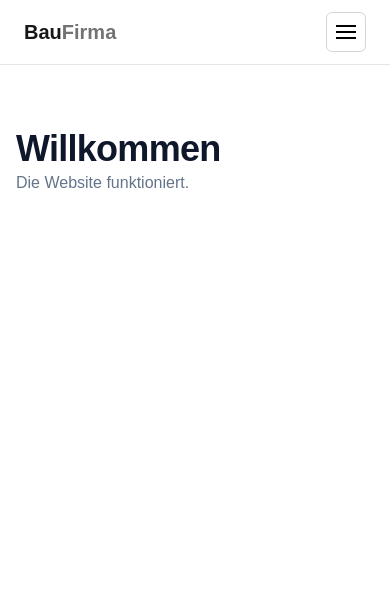
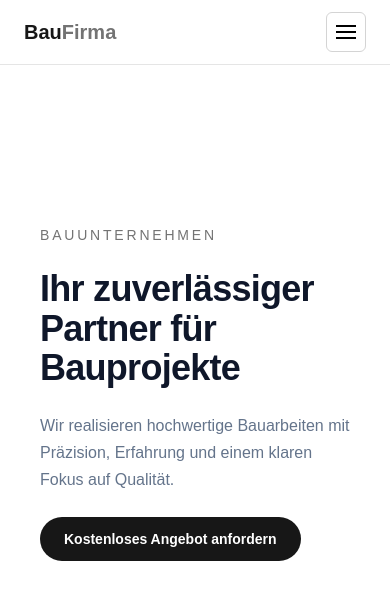
Before and after one commit to stickd/bauunternehmen-landing, a Next.js app: page / in a window 390 px wide. Shown: the top 600 px of the page. Built offline with nearby package versions, Linux system fonts and the light colour scheme.

Commit message:
feat: implement responsive hero section with CTA and integrate into homepage

```diff
--- a/src/app/page.tsx
+++ b/src/app/page.tsx
@@ -1,8 +1,9 @@
+import Hero from "@/components/sections/Hero";
+
 export default function HomePage() {
   return (
     <main className="container section">
-      <h1>Willkommen</h1>
-      <p>Die Website funktioniert.</p>
+      <Hero />
     </main>
   );
 }
--- /dev/null
+++ b/src/components/sections/Hero.tsx
@@ -0,0 +1,24 @@
+export default function Hero() {
+  return (
+    <section className="w-full px-6 py-24 md:px-10 md:py-32">
+      <div className="mx-auto flex max-w-7xl flex-col items-start justify-center gap-6">
+        <span className="text-sm font-medium uppercase tracking-[0.2em] text-neutral-500">
+          Bauunternehmen
+        </span>
+
+        <h1 className="max-w-3xl text-4xl font-bold leading-tight text-neutral-900 md:text-6xl">
+          Ihr zuverlässiger Partner für Bauprojekte
+        </h1>
+
+        <p className="max-w-2xl text-base leading-7 text-neutral-600 md:text-lg">
+          Wir realisieren hochwertige Bauarbeiten mit Präzision, Erfahrung und
+          einem klaren Fokus auf Qualität.
+        </p>
+
+        <button className="rounded-full bg-neutral-900 px-6 py-3 text-sm font-semibold text-white transition hover:opacity-90">
+          Kostenloses Angebot anfordern
+        </button>
+      </div>
+    </section>
+  );
+}
```
